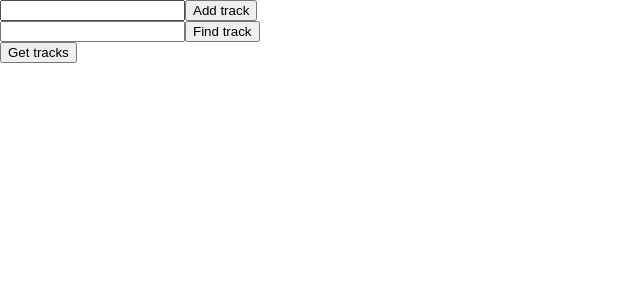
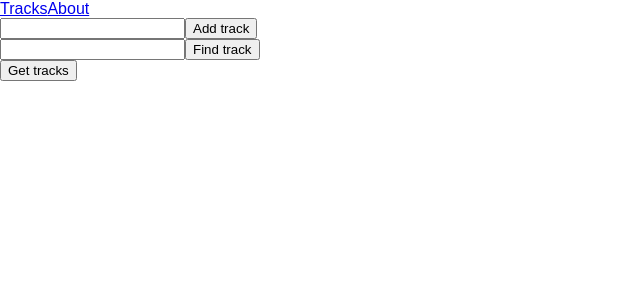
Before and after one commit to sdmytrenko/monsterlessons, a React (Create React App) app: page /about in a window 1280 px wide. Shown: the top 300 px of the page, without its empty margins (0-640 px from the left). Built offline with nearby package versions, Linux system fonts and the light colour scheme.

Commit message:
React-router

```diff
--- a/package.json
+++ b/package.json
@@ -9,6 +9,7 @@
     "react": "^15.4.2",
     "react-dom": "^15.4.2",
     "react-redux": "5.0.2",
+    "react-router": "^3.0.2",
     "redux": "3.6.0",
     "redux-devtools-extension": "^2.13.0",
     "redux-thunk": "^2.2.0"
--- /dev/null
+++ b/src/About.js
@@ -0,0 +1,16 @@
+import React, { Component } from 'react';
+
+import Menu from './Menu';
+
+class About extends Component {
+  render() {
+    return (
+      <div>
+        <Menu/>
+        This is my music collection app
+      </div>
+    );
+  }
+}
+
+export default About;
--- a/src/App.js
+++ b/src/App.js
@@ -2,6 +2,7 @@ import React, { Component } from 'react';
 import { connect } from 'react-redux';
 
 import { getTracks } from './actions/tracks';
+import Menu from './Menu';
 
 class App extends Component {
 
@@ -20,6 +21,7 @@ class App extends Component {
     console.log(this.props.tracks);
     return (
     <div>
+      <Menu/>
       <div>
         <input type="text" ref={(input) => {this.trackInput = input}} />
         <button onClick={this.addTrack.bind(this)}>Add track</button>
--- /dev/null
+++ b/src/Menu.js
@@ -0,0 +1,15 @@
+import React, { Component } from 'react';
+import { Link } from 'react-router';
+
+class Menu extends Component {
+  render() {
+    return (
+      <div>
+        <Link to="/">Tracks</Link>
+        <Link to="/About">About</Link>
+      </div>
+    );
+  }
+}
+
+export default Menu;
--- a/src/index.js
+++ b/src/index.js
@@ -4,11 +4,13 @@ import { Provider } from 'react-redux';
 import { createStore, applyMiddleware } from 'redux';
 import { composeWithDevTools } from 'redux-devtools-extension';
 import thunk from 'redux-thunk';
+import { Router, Route, hashHistory } from 'react-router'
 
 import App from './App';
 import './index.css';
 
 import reducer from './reducers';
+import About from './About';
 
 const store = createStore(reducer, composeWithDevTools(applyMiddleware(thunk)));
 // store - хранилище всех наших данных в приложении
@@ -16,7 +18,10 @@ const store = createStore(reducer, composeWithDevTools(applyMiddleware(thunk)));
 ReactDOM.render(
   //этот стор будет доступен в каждой чайлдовой компоненте провайдера
   <Provider store={store}>
-    <App />
+    <Router history={hashHistory}>
+      <Route path="/" component={App}/>
+      <Route path="/about" component={About}/>
+    </Router>
   </Provider>,
   document.getElementById('root')
 );
```
